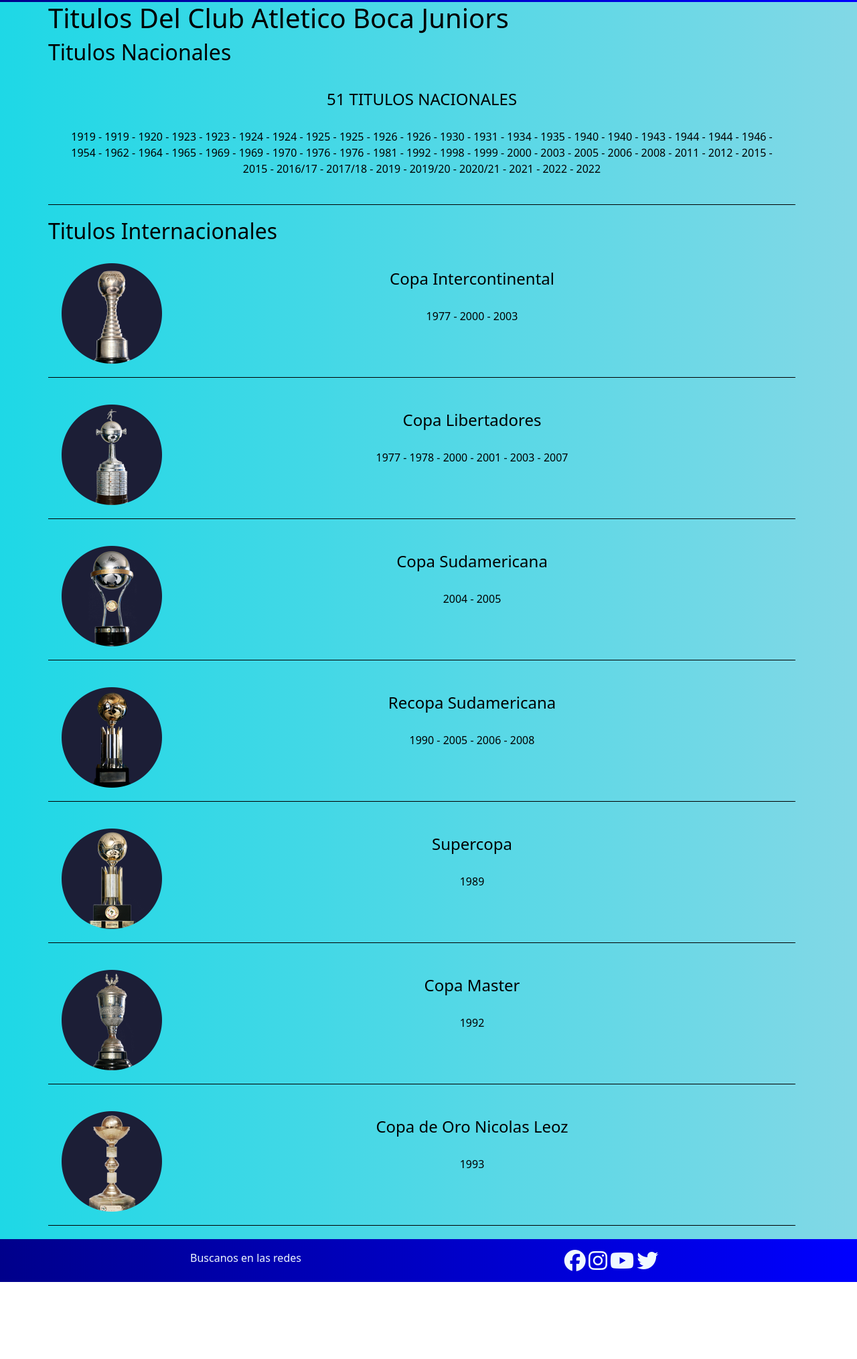
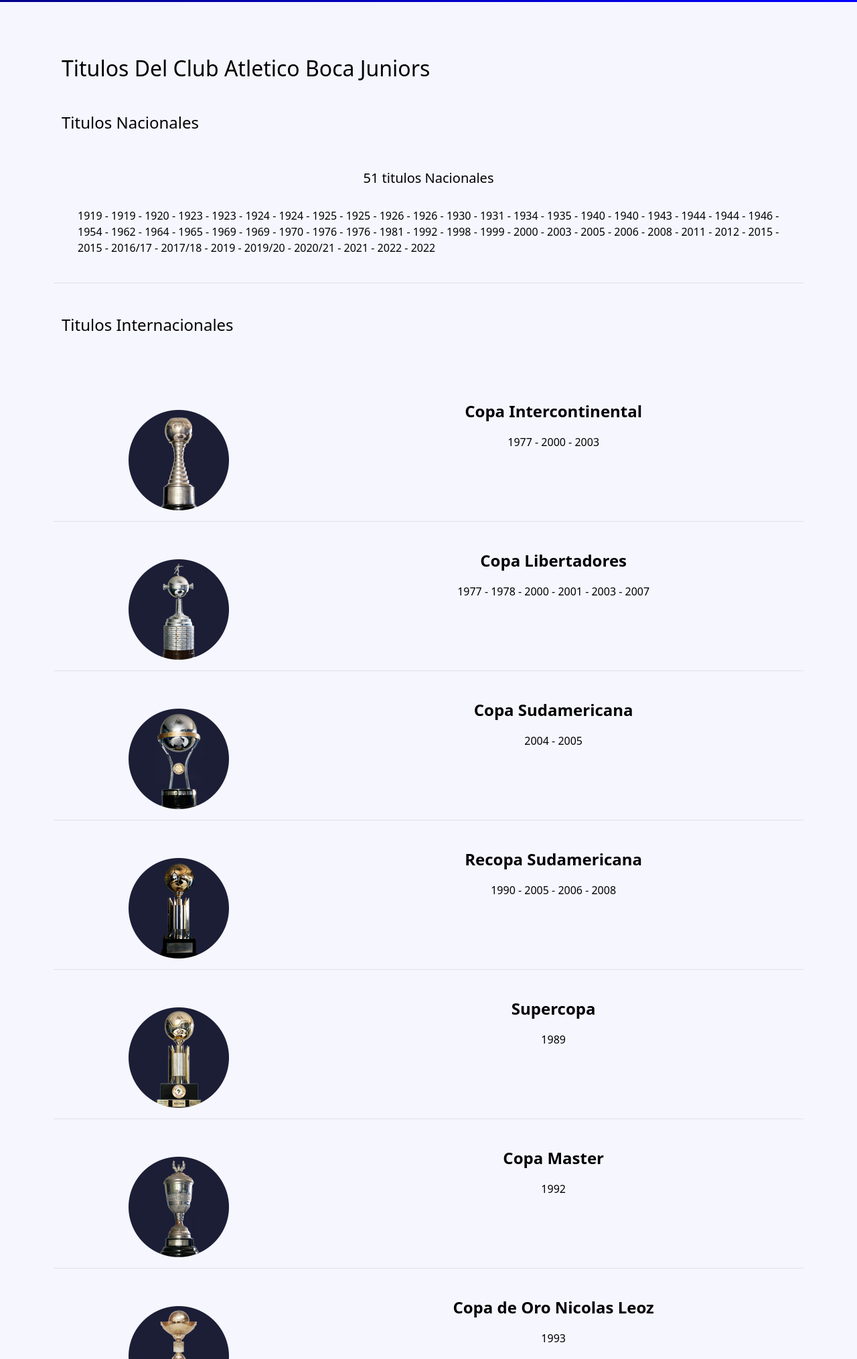
Before and after one commit to TomasViana/proyecto-final-coderhouse-viana, a plain HTML site: page pages/titulos.html in a window 1280 px wide. Shown: the part 73-2102 px from the top of the page at 67% size. Before the commit the page ends 1987 px from the top, so only its background shows below. Drawn offline with nearby package versions, Linux system fonts and the light colour scheme.

Commit message:
agregamos mas css

```diff
--- a/css/style.css
+++ b/css/style.css
@@ -26,86 +26,18 @@
 .menu {
   justify-content: end;
 }
+
 .nav__link {
   color: aliceblue;
 }
 
 main {
-  background: linear-gradient(
-    to right,
-    rgba(30, 216, 230, 1),
-    rgba(130, 216, 230, 1)
-  );
-  padding-right: 20px;
+  background: rgb(246, 246, 255);
+  padding: 5rem;
 }
 
 img {
-  max-width: 90%;
-}
-
-.noticias {
-  margin-left: 80px;
-  display: grid;
-  grid-template-columns: repeat(auto-fit, minmax(400px, 1fr));
-
-  gap: 20px;
-}
-
-.news {
-  text-align: center;
-}
-
-.news a {
-  text-decoration: none;
-}
-
-.news a img {
-  display: block;
-}
-
-.news a p {
-  padding: 30px;
-  text-align: left;
-}
-
-.primer__titulo {
-  margin: 0;
-  font-size: x-large;
-}
-
-.trofeos__box a {
-  display: flex;
-  text-align: center;
-  text-decoration: none;
-  padding: 20px;
-  margin-bottom: 20px;
-  border-bottom: solid 1px black;
-}
-
-.trofeos__box a img {
-  text-align: center;
-  text-decoration: none;
-}
-
-.trofeos__box a article {
-  width: 100%;
-}
-
-.trofeos__box a p {
-  padding: 5px;
-}
-
-.trofeo__description {
-  font-size: 1.5rem;
-  font-weight: 200;
-}
-
-.nac {
-  text-transform: uppercase;
-}
-
-.plantel__title {
-  padding: 20px;
+  max-width: 100%;
 }
 
 .plantel {
--- a/pages/titulos.html
+++ b/pages/titulos.html
@@ -78,54 +78,36 @@
 
     <main>
       <div class="container">
-        <div class="row">
-          <div class="col">
-            <h1>Titulos Del Club Atletico Boca Juniors</h1>
-          </div>
-        </div>
+        <h1 class="fs-2">Titulos Del Club Atletico Boca Juniors</h1>
       </div>
 
       <section class="trofeos">
         <div class="container">
-          <div class="row">
-            <div class="col">
-              <h2 class="trofeos__title">Titulos Nacionales</h2>
+          <h2 class="fs-4 mt-5">Titulos Nacionales</h2>
+        </div>
+        <div class="container border-bottom">
+          <div class="d-flex justify-content-center">
+            <h3 class="fs-5 mt-5">51 titulos Nacionales</h3>
+          </div>
+          <div class="d-flex m-4">
+            <p class="">
+              1919 - 1919 - 1920 - 1923 - 1923 - 1924 - 1924 - 1925 - 1925 -
+              1926 - 1926 - 1930 - 1931 - 1934 - 1935 - 1940 - 1940 - 1943 -
+              1944 - 1944 - 1946 - 1954 - 1962 - 1964 - 1965 - 1969 - 1969 -
+              1970 - 1976 - 1976 - 1981 - 1992 - 1998 - 1999 - 2000 - 2003 -
+              2005 - 2006 - 2008 - 2011 - 2012 - 2015 - 2015 - 2016/17 - 2017/18
+              - 2019 - 2019/20 - 2020/21 - 2021 - 2022 - 2022
+            </p>
           </div>
         </div>
+        <div class="container py-5">
+          <h2 class="fs-4">Titulos Internacionales</h2>
         </div>
+
         <div class="container">
-          <div class="row">
-            <div class="col">
-              <div class="trofeos__box">
-                <a href="#">
-                  <article>
-                    <p class="trofeo__description nac">51 titulos Nacionales</p>
-                    <p class="trofeo__año__nac">
-                      1919 - 1919 - 1920 - 1923 - 1923 - 1924 - 1924 - 1925 -
-                      1925 - 1926 - 1926 - 1930 - 1931 - 1934 - 1935 - 1940 -
-                      1940 - 1943 - 1944 - 1944 - 1946 - 1954 - 1962 - 1964 -
-                      1965 - 1969 - 1969 - 1970 - 1976 - 1976 - 1981 - 1992 -
-                      1998 - 1999 - 2000 - 2003 - 2005 - 2006 - 2008 - 2011 -
-                      2012 - 2015 - 2015 - 2016/17 - 2017/18 - 2019 - 2019/20 -
-                      2020/21 - 2021 - 2022 - 2022
-                    </p>
-                  </article>
-                </a>
-              </div>
-            </div>
-          </div>
-        </div>
-        <div class="container">
-          <div class="row">
-            <div class="col">
-              <h2 class="trofeos__title">Titulos Internacionales</h2>
-            </div>
-          </div>
-        </div>
-        <div class="container">
-          <div class="row">
-            <div class="col">
-              <div class="trofeos__box">
+          <div class="row g-4 border-bottom my-3">
+            <div class="col-md-4">
+              <div class="d-flex justify-content-center m-3">
                 <a href="#">
                   <img
                     class="trofeos__img"
@@ -134,139 +116,153 @@
                     width="150px"
                     height="150px"
                   />
-                  <article>
-                    <p class="trofeo__description">Copa Intercontinental</p>
-                    <p class="trofeo__año">1977 - 2000 - 2003</p>
-                  </article>
                 </a>
               </div>
             </div>
+            <div class="col-md-8">
+              <div class="d-flex justify-content-center">
+                <p class="fs-4"><strong>Copa Intercontinental</strong></p>
+              </div>
+              <div class="d-flex justify-content-center">
+                <p>1977 - 2000 - 2003</p>
               </div>
             </div>
-        <div class="container">
-          <div class="row">
-            <div class="col">
-              <div class="trofeos__box">
+          </div>
+          <div class="row g-4 border-bottom my-3">
+            <div class="col-md-4">
+              <div class="d-flex justify-content-center m-3">
                 <a href="#">
                   <img
                     class="trofeos__img"
                     src="../img/cop2.png"
-                    alt="Imagen copa-libertadores"
+                    alt="Imagen copa-intercontinental"
                     width="150px"
                     height="150px"
                   />
-                  <article>
-                    <p class="trofeo__description">Copa Libertadores</p>
-                    <p class="trofeo__año">
-                      1977 - 1978 - 2000 - 2001 - 2003 - 2007
-                    </p>
-                  </article>
                 </a>
               </div>
             </div>
+            <div class="col-md-8">
+              <div class="d-flex justify-content-center">
+                <p class="fs-4"><strong>Copa Libertadores</strong></p>
+              </div>
+              <div class="d-flex justify-content-center">
+                <p>1977 - 1978 - 2000 - 2001 - 2003 - 2007</p>
               </div>
             </div>
-        <div class="container">
-          <div class="row">
-            <div class="col">
-              <div class="trofeos__box">
+          </div>
+          <div class="row g-4 border-bottom my-3">
+            <div class="col-md-4">
+              <div class="d-flex justify-content-center m-3">
                 <a href="#">
                   <img
                     class="trofeos__img"
                     src="../img/cop3.png"
-                    alt="Imagen copa-sudamericana"
+                    alt="Imagen copa-intercontinental"
                     width="150px"
                     height="150px"
                   />
-                  <article>
-                    <p class="trofeo__description">Copa Sudamericana</p>
-                    <p class="trofeo__año">2004 - 2005</p>
-                  </article>
                 </a>
               </div>
             </div>
+            <div class="col-md-8">
+              <div class="d-flex justify-content-center">
+                <p class="fs-4"><strong>Copa Sudamericana</strong></p>
+              </div>
+              <div class="d-flex justify-content-center">
+                <p>2004 - 2005</p>
               </div>
             </div>
-        <div class="container">
-          <div class="row">
-            <div class="col">
-              <div class="trofeos__box">
+          </div>
+          <div class="row g-4 border-bottom my-3">
+            <div class="col-md-4">
+              <div class="d-flex justify-content-center m-3">
                 <a href="#">
                   <img
                     class="trofeos__img"
                     src="../img/cop4.png"
-                    alt="Imagen recopa-sudamericana"
+                    alt="Imagen copa-intercontinental"
                     width="150px"
                     height="150px"
                   />
-                  <article>
-                    <p class="trofeo__description">Recopa Sudamericana</p>
-                    <p class="trofeo__año">1990 - 2005 - 2006 - 2008</p>
-                  </article>
                 </a>
               </div>
             </div>
+            <div class="col-md-8">
+              <div class="d-flex justify-content-center">
+                <p class="fs-4"><strong>Recopa Sudamericana</strong></p>
+              </div>
+              <div class="d-flex justify-content-center">
+                <p>1990 - 2005 - 2006 - 2008</p>
               </div>
             </div>
-        <div class="container">
-          <div class="row">
-            <div class="col">
-              <div class="trofeos__box">
+          </div>
+          <div class="row g-4 border-bottom my-3">
+            <div class="col-md-4">
+              <div class="d-flex justify-content-center m-3">
                 <a href="#">
                   <img
                     class="trofeos__img"
                     src="../img/cop5.png"
-                    alt="Imagen recopa"
+                    alt="Imagen copa-intercontinental"
                     width="150px"
                     height="150px"
                   />
-                  <article>
-                    <p class="trofeo__description">Supercopa</p>
-                    <p class="trofeo__año">1989</p>
-                  </article>
                 </a>
               </div>
             </div>
+            <div class="col-md-8">
+              <div class="d-flex justify-content-center">
+                <p class="fs-4"><strong>Supercopa</strong></p>
+              </div>
+              <div class="d-flex justify-content-center">
+                <p>1989</p>
               </div>
             </div>
-        <div class="container">
-          <div class="row">
-            <div class="col">
-              <div class="trofeos__box">
+          </div>
+          <div class="row g-4 border-bottom my-3">
+            <div class="col-md-4">
+              <div class="d-flex justify-content-center m-3">
                 <a href="#">
                   <img
                     class="trofeos__img"
                     src="../img/cop6.png"
-                    alt="Imagen copa-master"
+                    alt="Imagen copa-intercontinental"
                     width="150px"
                     height="150px"
                   />
-                  <article>
-                    <p class="trofeo__description">Copa Master</p>
-                    <p class="trofeo__año">1992</p>
-                  </article>
                 </a>
               </div>
             </div>
+            <div class="col-md-8">
+              <div class="d-flex justify-content-center">
+                <p class="fs-4"><strong>Copa Master</strong></p>
+              </div>
+              <div class="d-flex justify-content-center">
+                <p>1992</p>
               </div>
             </div>
-        <div class="container">
-          <div class="row">
-            <div class="col">
-              <div class="trofeos__box">
+          </div>
+          <div class="row g-4 border-bottom my-3">
+            <div class="col-md-4">
+              <div class="d-flex justify-content-center m-3">
                 <a href="#">
                   <img
                     class="trofeos__img"
                     src="../img/cop7.png"
-                    alt="Imagen nicolas-leoz"
+                    alt="Imagen copa-intercontinental"
                     width="150px"
                     height="150px"
                   />
-                  <article>
-                    <p class="trofeo__description">Copa de Oro Nicolas Leoz</p>
-                    <p class="trofeo__año">1993</p>
-                  </article>
                 </a>
+              </div>
+            </div>
+            <div class="col-md-8">
+              <div class="d-flex justify-content-center">
+                <p class="fs-4"><strong>Copa de Oro Nicolas Leoz</strong></p>
+              </div>
+              <div class="d-flex justify-content-center">
+                <p>1993</p>
               </div>
             </div>
           </div>
```
Also changed, not shown: index.html (+38 -43 lines), pages/historia.html (+78 -6 lines), pages/nosotros.html (+5 -1 lines), pages/plantel.html (+5 -11 lines). Lines whose indentation alone changed are shown as unchanged.
